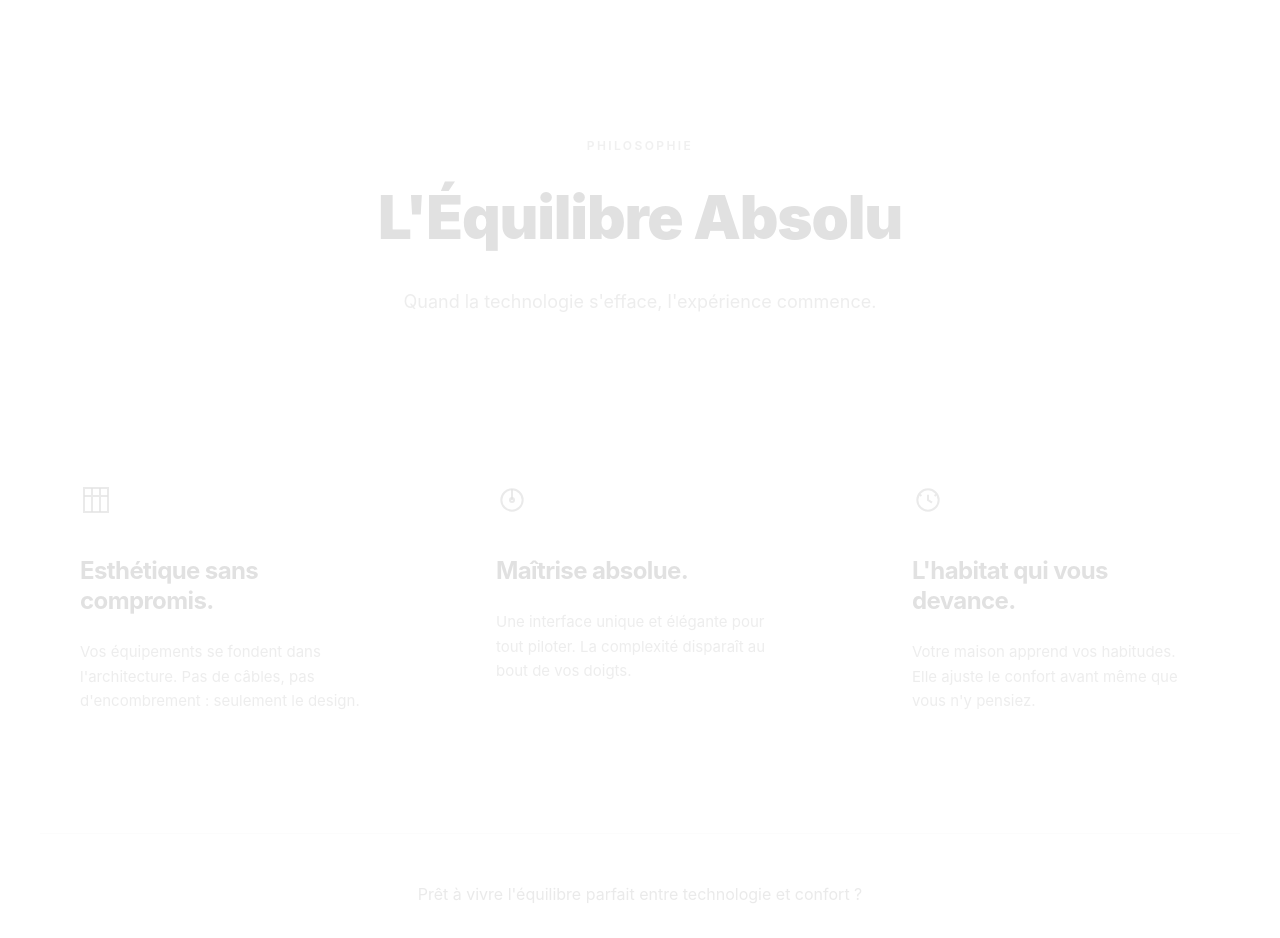
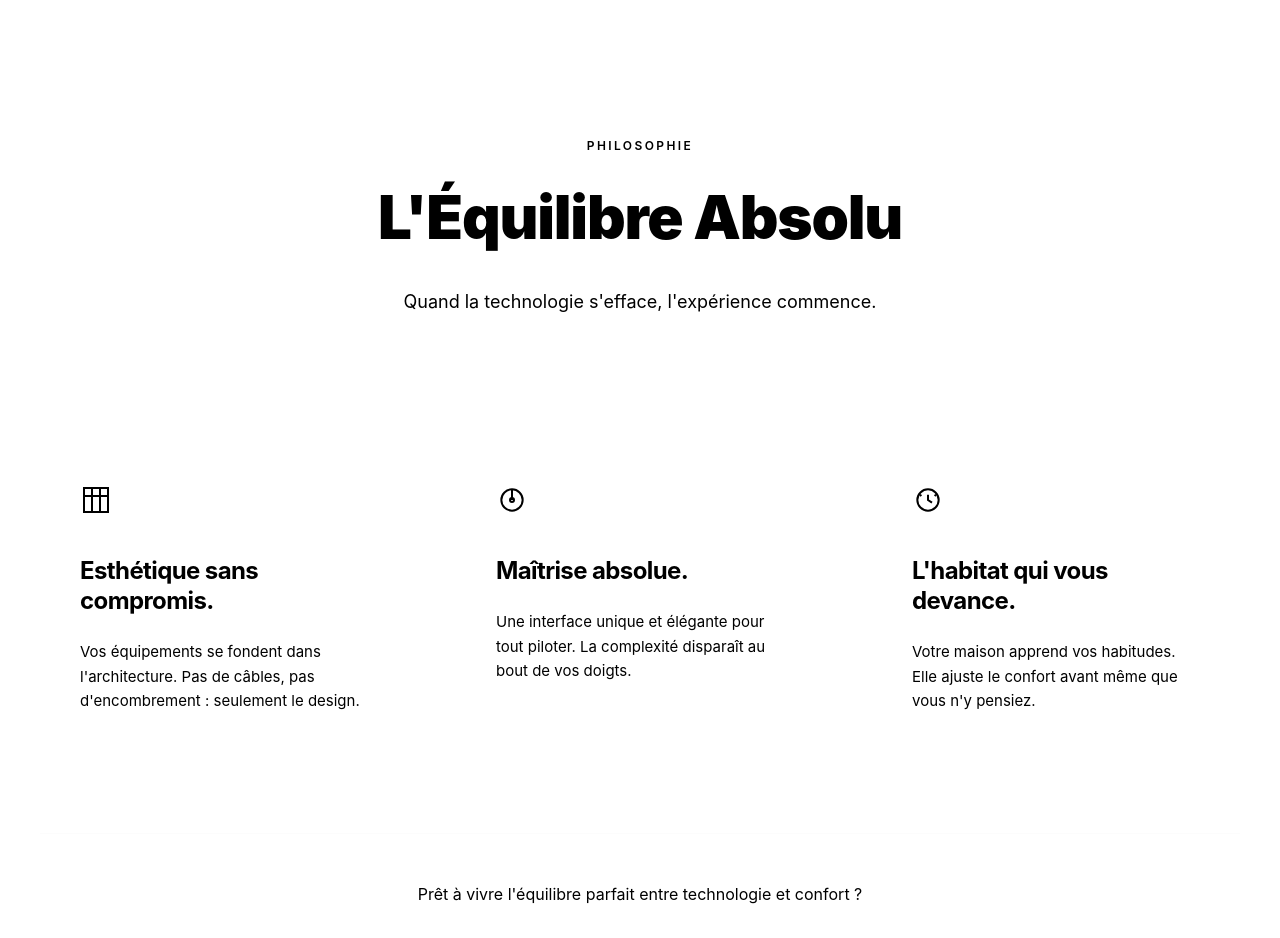
Before and after one commit to AkramF/DOMOTUS, a Next.js app: page /maison-connectee in a window 1280 px wide. Shown: the part 860-1798 px from the top of the page. Built offline with nearby package versions, Linux system fonts and the light colour scheme.

Commit message:
fix: switch text colors to pure black for better readability
Replace gray text shades with pure black (#000000) for improved contrast.

```diff
--- a/app/maison-connectee/page.tsx
+++ b/app/maison-connectee/page.tsx
@@ -214,17 +214,17 @@ export default function VillasPage() {
           <div className="mb-16 lg:mb-20">
             <div className="inline-flex items-center gap-2 mb-5">
               <div className="w-3 h-3 bg-foreground" aria-hidden="true"></div>
-              <span style={{ fontFamily: "Inter, sans-serif", fontWeight: 600, fontSize: "14px", lineHeight: "20px", color: "var(--foreground)", letterSpacing: "0.1em" }}>ARCHITECTURE</span>
+              <span style={{ fontFamily: "Inter, sans-serif", fontWeight: 600, fontSize: "14px", lineHeight: "20px", color: "#000000", letterSpacing: "0.1em" }}>ARCHITECTURE</span>
             </div>
             <h2
               id="espaces-heading"
-              className="font-black uppercase leading-tight text-balance max-w-3xl text-foreground"
+              className="font-black uppercase leading-tight text-balance max-w-3xl text-black"
               style={{ fontSize: "clamp(2rem, 5vw, 3.5rem)", letterSpacing: "-0.02em" }}
             >
               Chaque espace de votre<br />
-              <span className="italic font-light text-foreground/50">maison devient vivant.</span>
+              <span className="italic font-light text-black">maison devient vivant.</span>
             </h2>
-            <p className="mt-6 text-[17px] text-foreground/55 max-w-2xl leading-relaxed font-light">
+            <p className="mt-6 text-[17px] text-black max-w-2xl leading-relaxed font-light">
               De la chambre au salon, du bureau à la salle de bain, chaque pièce s'adapte intelligemment à vos moments de vie.
             </p>
           </div>
--- a/components/SmartHomeSection.tsx
+++ b/components/SmartHomeSection.tsx
@@ -54,7 +54,7 @@ export default function SmartHomeSection() {
             transition={{ duration: 0.6 }}
             className="mb-6"
           >
-            <span className="inline-block font-sans text-[12px] uppercase tracking-[0.2em] text-foreground/50 font-semibold">
+            <span className="inline-block font-sans text-[12px] uppercase tracking-[0.2em] text-black font-semibold">
               Philosophie
             </span>
           </motion.div>
@@ -64,7 +64,7 @@ export default function SmartHomeSection() {
             initial={{ opacity: 0, y: 20 }}
             whileInView={{ opacity: 1, y: 0 }}
             transition={{ duration: 0.6, delay: 0.1 }}
-            className="font-sans font-black text-5xl lg:text-6xl text-foreground text-balance leading-tight mb-8"
+            className="font-sans font-black text-5xl lg:text-6xl text-black text-balance leading-tight mb-8"
             style={{ letterSpacing: '-0.02em' }}
           >
             L&apos;Équilibre Absolu
@@ -75,7 +75,7 @@ export default function SmartHomeSection() {
             initial={{ opacity: 0, y: 20 }}
             whileInView={{ opacity: 1, y: 0 }}
             transition={{ duration: 0.6, delay: 0.2 }}
-            className="font-sans text-lg text-foreground/60 leading-relaxed max-w-2xl mx-auto"
+            className="font-sans text-lg text-black leading-relaxed max-w-2xl mx-auto"
           >
             Quand la technologie s&apos;efface, l&apos;expérience commence.
           </motion.p>
@@ -99,17 +99,17 @@ export default function SmartHomeSection() {
                 {/* Content */}
                 <div className="relative z-10 space-y-6">
                   {/* Icon */}
-                  <div className="w-12 h-12 text-foreground/70 group-hover:text-foreground transition-colors duration-300">
+                  <div className="w-12 h-12 text-black group-hover:text-black transition-colors duration-300">
                     {value.icon}
                   </div>
 
                   {/* Title */}
-                  <h3 className="font-sans font-bold text-xl lg:text-2xl text-foreground leading-tight group-hover:text-foreground transition-colors duration-300">
+                  <h3 className="font-sans font-bold text-xl lg:text-2xl text-black leading-tight group-hover:text-black transition-colors duration-300">
                     {value.title}
                   </h3>
 
                   {/* Description */}
-                  <p className="font-sans text-[15px] text-foreground/60 leading-relaxed group-hover:text-foreground/70 transition-colors duration-300">
+                  <p className="font-sans text-[15px] text-black leading-relaxed group-hover:text-black transition-colors duration-300">
                     {value.description}
                   </p>
                 </div>
@@ -125,7 +125,7 @@ export default function SmartHomeSection() {
           transition={{ duration: 0.6, delay: 0.4 }}
           className="text-center pt-12 border-t border-foreground/10"
         >
-          <p className="font-sans text-[16px] text-foreground/70 mb-8">
+          <p className="font-sans text-[16px] text-black mb-8">
             Prêt à vivre l&apos;équilibre parfait entre technologie et confort ?
           </p>
 
```
